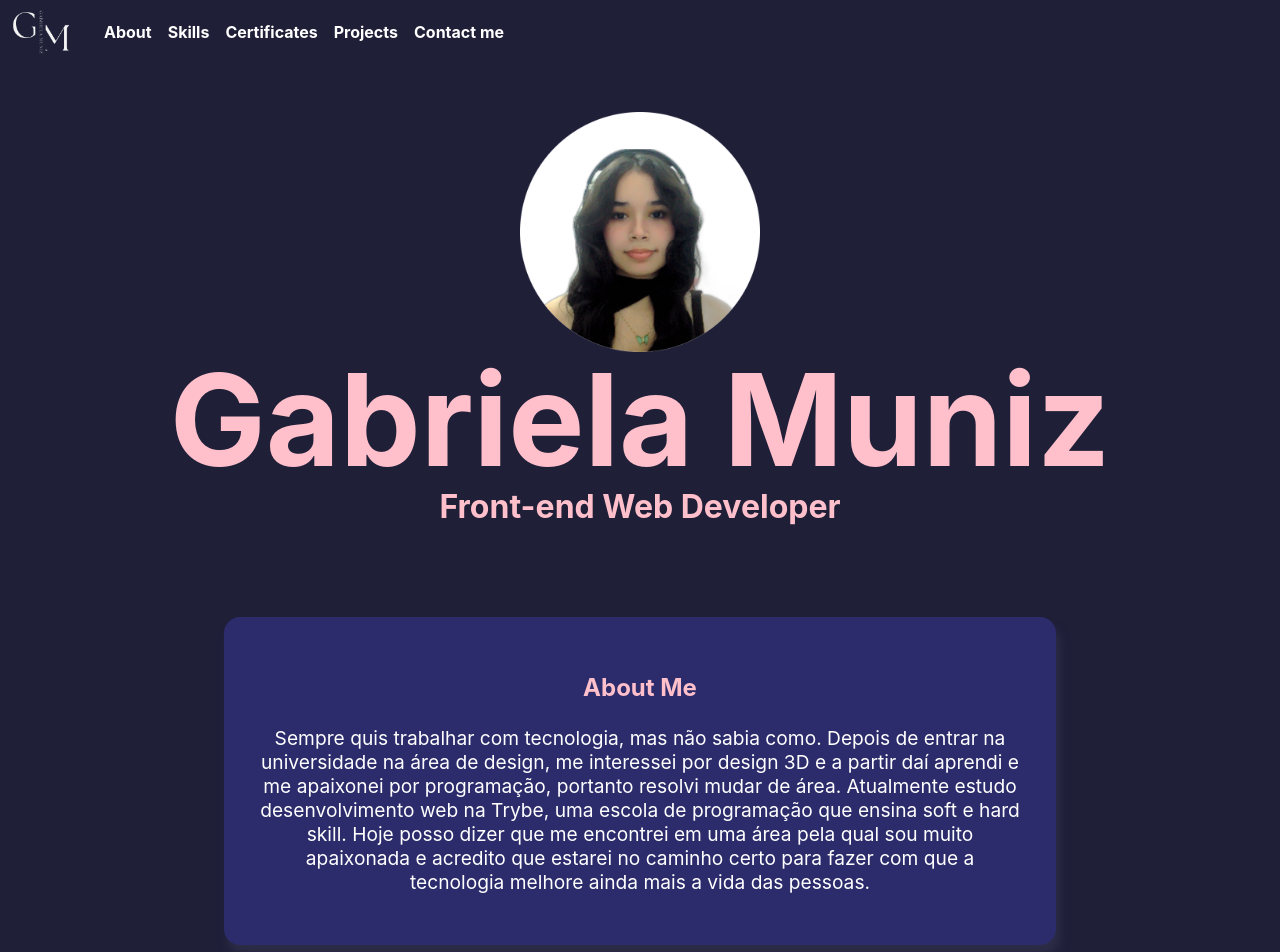
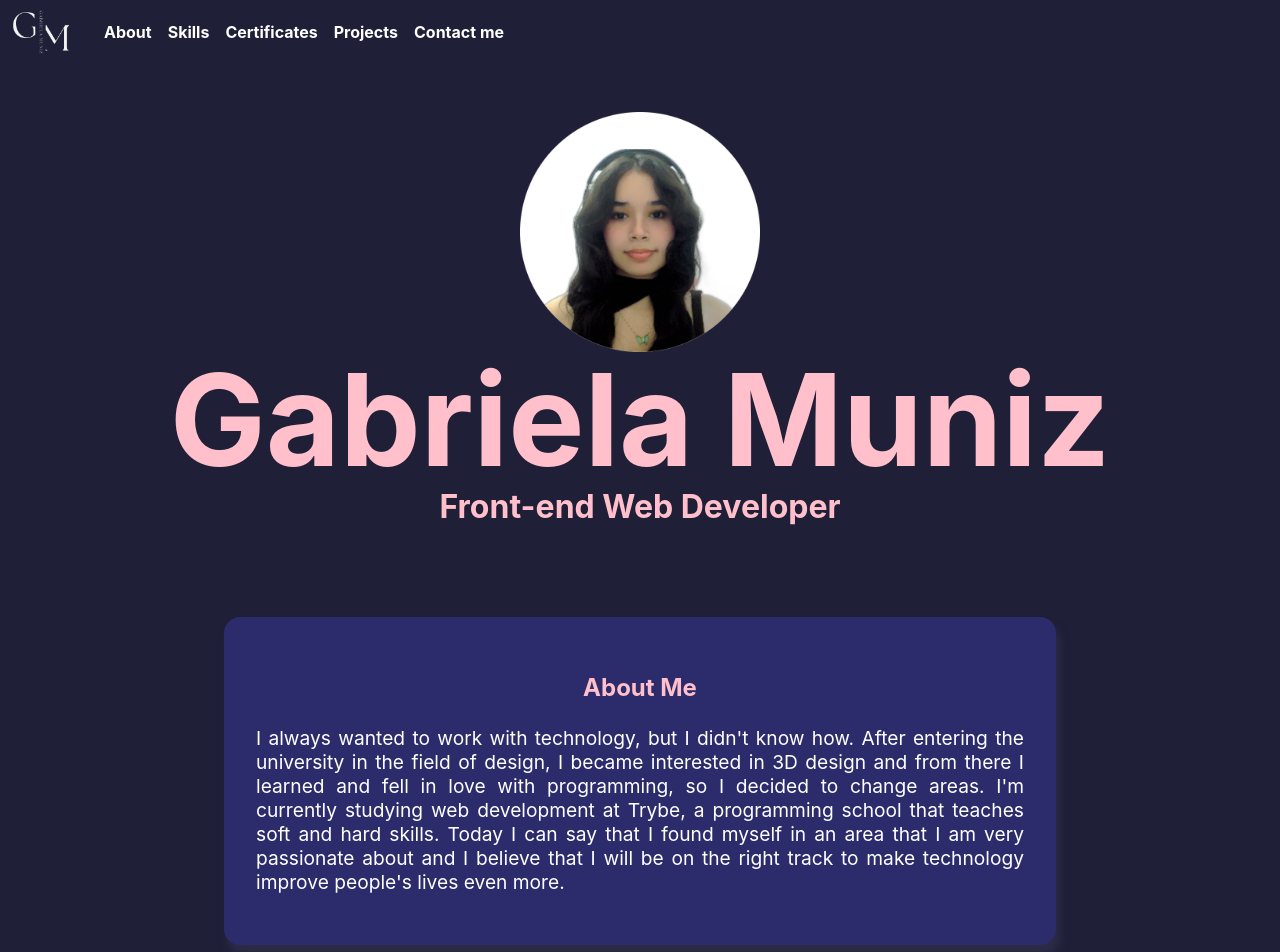
Before and after one commit to GabiNamu/gabinamu.github.io, a React (Create React App) app: page /#/ in a window 1280 px wide. Shown: the top 952 px of the page. Built offline with nearby package versions, Linux system fonts and the light colour scheme.

Commit message:
change certificats and about text

```diff
--- a/src/components/about/About.jsx
+++ b/src/components/about/About.jsx
@@ -7,12 +7,14 @@ const About = () => {
       {/* <div className='about-hr'/> */}
       <div className='about-content'>
       <h3 className='about-title'>About Me</h3>
-      <p>Sempre quis trabalhar com tecnologia, mas não sabia como.
-      Depois de entrar na universidade na área de design, me interessei por design 3D e a partir daí aprendi e me apaixonei por programação,
-      portanto resolvi mudar de área. Atualmente estudo desenvolvimento web na Trybe,
-      uma escola de programação que ensina soft e hard skill.
-     Hoje posso dizer que me encontrei em uma área pela qual sou muito apaixonada e acredito que estarei no caminho certo para
-     fazer com que a tecnologia melhore ainda mais a vida das pessoas.</p>
+      <p>I always wanted to work with technology, but I didn't know how.
+        After entering the university in the field of design, I became interested
+        in 3D design and from there I learned and fell in love with programming,
+        so I decided to change areas. I'm currently studying web development at Trybe,
+        a programming school that teaches soft and hard skills.
+        Today I can say that I found myself in an area that I am very passionate about and
+        I believe that I will be on the right track to make technology improve people's lives even more.
+      </p>
   </div>
   {/* <div className='about-hr'/> */}
     </div>
--- a/src/components/about/about.css
+++ b/src/components/about/about.css
@@ -16,7 +16,7 @@
 .about-content {
     width: 60%;
     background-color: #2c2c6c;
-    text-align: center;
+    text-align: justify;
     color: white;
     margin: 1rem 0;
     border-radius: 1rem;
@@ -34,6 +34,7 @@
 
 .about-title {
     font-size: 1.5rem;
+    text-align: center;
     color: Pink;
 }
 
--- a/src/components/certificates/Certificates.jsx
+++ b/src/components/certificates/Certificates.jsx
@@ -8,11 +8,11 @@ const Certificates = () => {
     <div className='certificate-conteiner' id='certificates'>
         <h3 className='certificate-title'>Certificates</h3>
         <div className='certificate-content'>
-        <a href="https://www.credential.net/80affd06-fefa-40d1-a154-ee8f7f792753#gs.uxcwju"
+        <a href="https://www.credential.net/8de99712-40ba-4500-b66e-3037d2ac350c#gs.uk9au3"
         target="_blank" rel="noopener noreferrer">
         <img src={fundamentos} alt="certificado de fundamentos" className='certificate'/>
         </a>
-        <a href="https://www.credential.net/ba6fc10f-ebb5-4413-8c0e-c6fee4e630bf"
+        <a href="https://www.credential.net/b6e3f0a8-78e6-4987-a4dd-654865bd793b#gs.uk9egj"
         target="_blank" rel="noopener noreferrer">
         <img src={front} alt="certificado de front-end" className='certificate' />
         </a>
```
Also changed, not shown: src/images/front.png, src/images/fundamentos.png.
